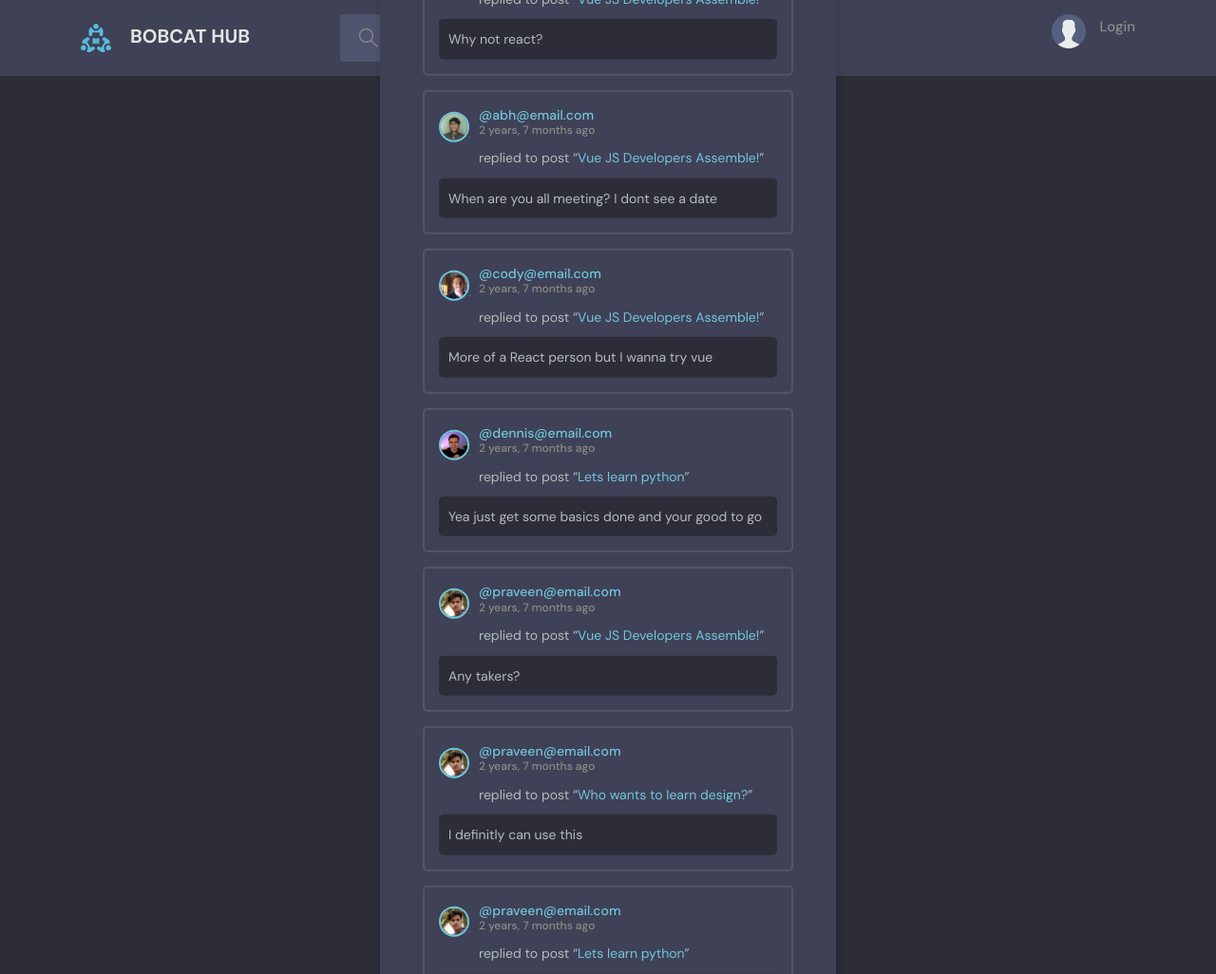
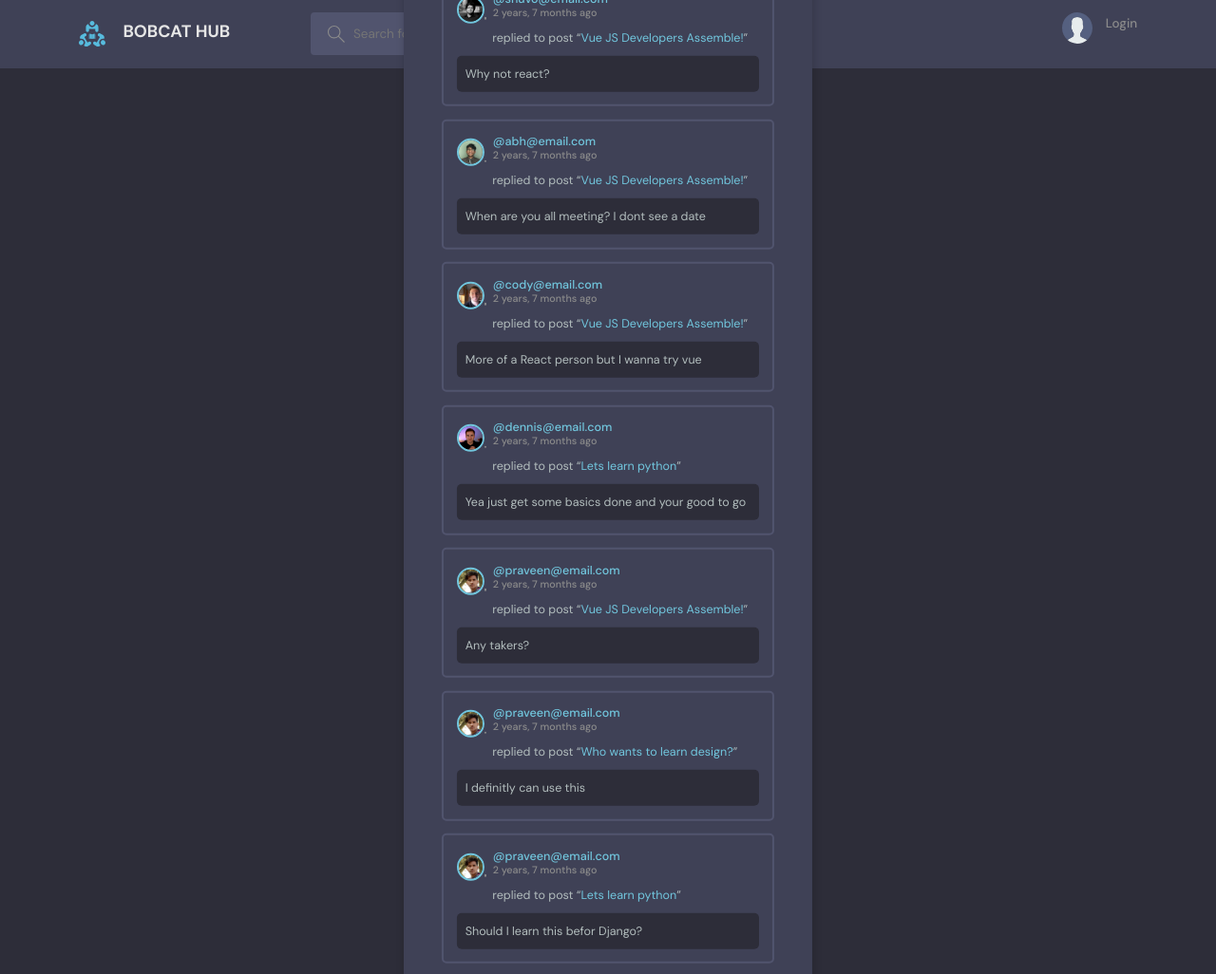
Before and after one commit to mustachemo/final_project_cse108_django, a Django app: page /activity/ in a window 1280 px wide. Shown: the top 1026 px of the page at 95% size. Run offline with Django 3.2, Linux system fonts and the light colour scheme; data comes from the database, SQL or seed files in the repository.

Commit message:
adjusted width

```diff
--- a/static/styles/style.css
+++ b/static/styles/style.css
@@ -28,20 +28,22 @@
 }
 
 html {
-  font-size: 56.25%;
+  font-size: 50%; /* Reducing further from 54% */
 }
 
 @media only screen and (min-width: 1200px) {
   html {
-    font-size: 62.5%;
+    font-size: 56%; /* Reducing further from 60% */
   }
 }
 
 @media only screen and (min-width: 2100px) {
   html {
-    font-size: 75%;
+    font-size: 68%; /* Reducing further from 72% */
   }
 }
+
+
 
 body {
   line-height: 1.6;
@@ -64,7 +66,7 @@ a {
 
 /*========== components ==========*/
 .container {
-  max-width: 120rem;
+  max-width: 90vw;
   width: 90%;
   margin: auto;
 }
```
